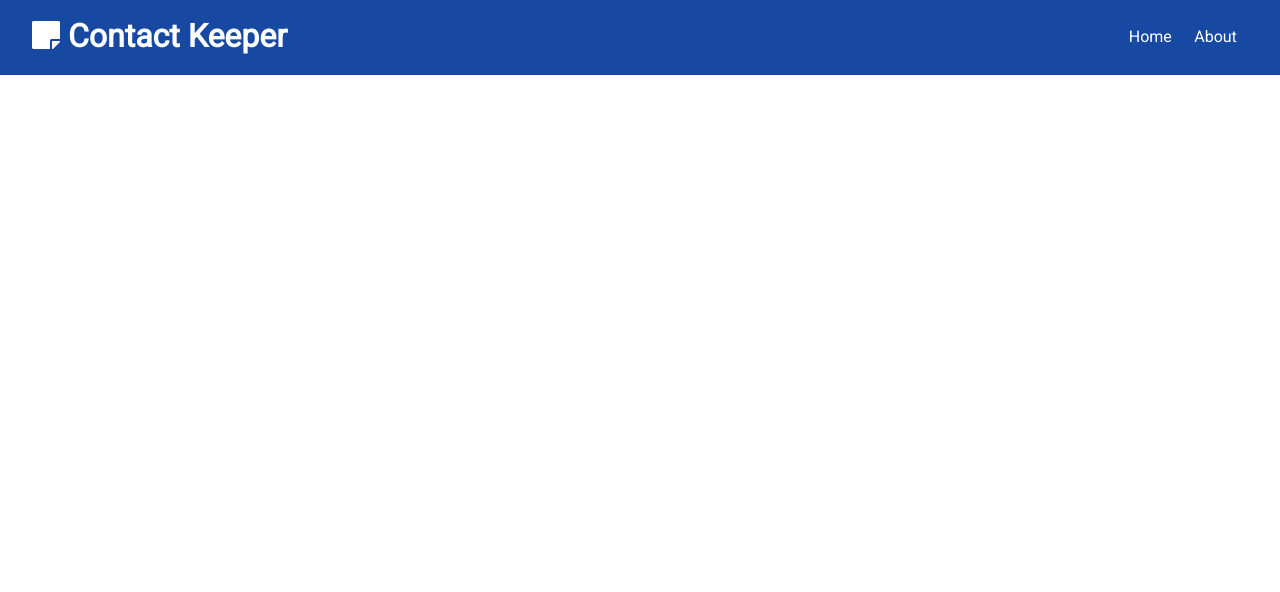
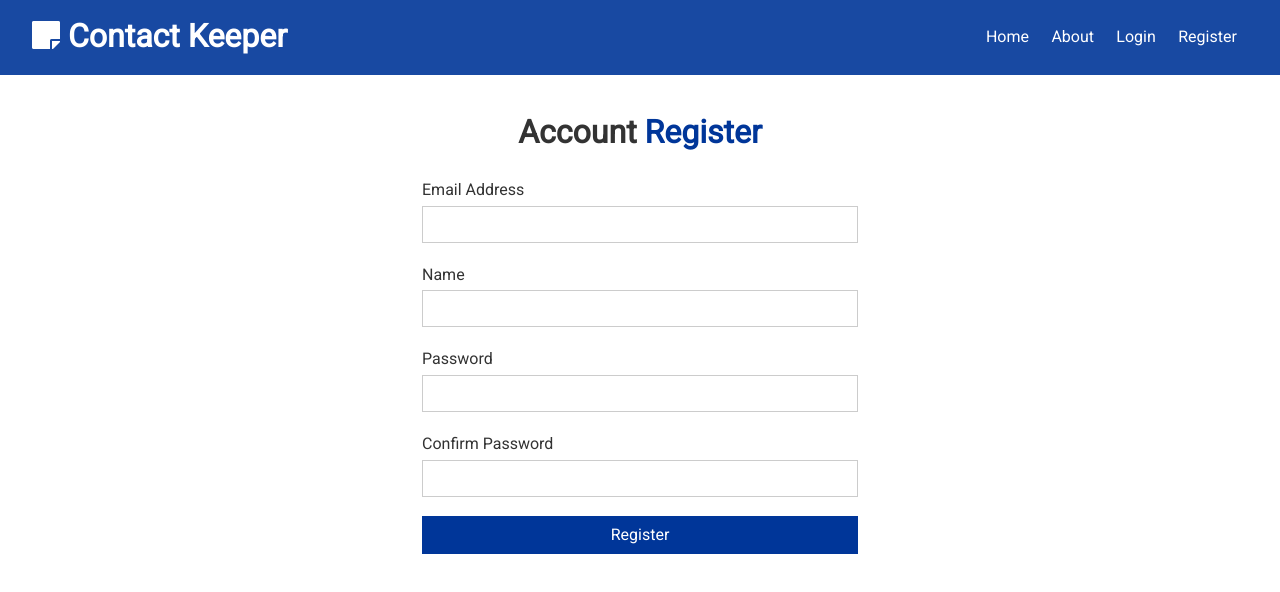
Before and after one commit to AF3204/contactKeeperAfd, a React (Create React App) app in the folder client/: page /register in a window 1280 px wide. Shown: the top 592 px of the page. Built offline with nearby package versions, Linux system fonts and the light colour scheme.

Commit message:
ADDED:  Register & Login Forms

```diff
--- a/client/src/App.js
+++ b/client/src/App.js
@@ -7,9 +7,12 @@
 
 // Contact
 import ContactState from './context/contact/ContactState';
+// 20210816 - Auth
+import AuthState from './context/auth/AuthState';
+// 20210817 - Register & Login-> This is a link
+import Register from './components/auth/Register';
+import Login from './components/auth/Login';
 
-// Auth
-import AuthState from './context/auth/AuthState';
 
 const App=()=>{
   /**
@@ -25,6 +28,8 @@
         <Switch>
           <Route exact path='/' component={Home}/>
           <Route exact path='/about' component={About}/>
+          <Route exact path='/register' component={Register}/>
+          <Route exact path='/login' component={Login}/>
         </Switch>
 
       </Router>
--- /dev/null
+++ b/client/src/components/auth/Login.js
@@ -0,0 +1,63 @@
+import React, {useState} from 'react'
+
+const Login = () => {
+    const[user, setUser] = useState({
+        email:'',
+        password:''
+    })
+
+    // Desconstructing
+    const {name, email, password, password2} = user
+
+    // Spread operator for user -> remeber the e.target
+    const onChange = e =>setUser({
+        ...user,
+        [e.target.name]: [e.target.value]
+    })
+
+    const onSubmit = e =>{
+        e.preventDefault();
+        console.log('Register Submit')
+    }
+    // We are using JSX html.
+    return (
+        <div className='form-container'>
+          <h1>
+            Account <span className='text-primary'>Login</span>
+          </h1>
+          {/* htmlFor is used in JSX */}
+          <form onSubmit={onSubmit}>
+            <div className='form-group'>
+              <label htmlFor='email'>Email Address</label>
+              <input
+                id='email'
+                type='email'
+                name='email'
+                value={email}
+                onChange={onChange}
+                required
+              />
+            </div>
+            <div className='form-group'>
+              <label htmlFor='password'>Password</label>
+              <input
+                id='password'
+                type='password'
+                name='password'
+                value={password}
+                onChange={onChange}
+                required
+                minLength='6'
+              />
+            </div>
+            <input
+              type='submit'
+              value='Login'
+              className='btn btn-primary btn-block'
+            />
+          </form>
+        </div>
+      );
+}
+
+export default Login
--- /dev/null
+++ b/client/src/components/auth/Register.js
@@ -0,0 +1,89 @@
+import React, {useEffect, useState} from 'react'
+
+const Register = () => {
+
+    const[user, setUser] = useState({
+        name:'',
+        email:'',
+        password:'',
+        password2:''
+    })
+
+    // Desconstructing
+    const {name, email, password, password2} = user
+
+    // Spread operator for user -> remeber the e.target
+    const onChange = e =>setUser({
+        ...user,
+        [e.target.name]: [e.target.value]
+    })
+
+    const onSubmit = e =>{
+        e.preventDefault();
+        console.log('Register Submit')
+    }
+    // We are using JSX html.
+    return (
+        <div className='form-container'>
+          <h1>
+            Account <span className='text-primary'>Register</span>
+          </h1>
+          {/* htmlFor is used in JSX */}
+          <form onSubmit={onSubmit}>
+            <div className='form-group'>
+              <label htmlFor='email'>Email Address</label>
+              <input
+                id='email'
+                type='email'
+                name='email'
+                value={email}
+                onChange={onChange}
+                required
+              />
+            </div>
+            <div className='form-group'>
+              <label htmlFor='name'>Name</label>
+              <input
+                id='name'
+                type='text'
+                name='name'
+                value={name}
+                onChange={onChange}
+                required
+              />
+            </div>
+            <div className='form-group'>
+              <label htmlFor='password'>Password</label>
+              <input
+                id='password'
+                type='password'
+                name='password'
+                value={password}
+                onChange={onChange}
+                required
+                minLength='6'
+              />
+            </div>
+            <div className='form-group'>
+              <label htmlFor='password2'>Confirm Password</label>
+              <input
+                id='password2'
+                type='password'
+                name='password2'
+                value={password2}
+                onChange={onChange}
+                required
+                minLength='6'
+              />
+            </div>
+            <input
+              type='submit'
+              value='Register'
+              className='btn btn-primary btn-block'
+            />
+          </form>
+        </div>
+      );
+}
+
+export default Register
--- a/client/src/components/layout/Navbar.js
+++ b/client/src/components/layout/Navbar.js
@@ -9,6 +9,8 @@
             <ul>
                 <li> <Link to='/'>Home</Link></li>
                 <li> <Link to='/about'>About</Link></li>
+                <li> <Link to='/login'>Login</Link></li>
+                <li> <Link to='/register'>Register</Link></li>
             </ul>
         </div>
     )
--- a/client/src/context/auth/AuthState.js
+++ b/client/src/context/auth/AuthState.js
@@ -1,5 +1,4 @@
 import React, {useReducer} from 'react'
-import {v4 as uuid} from 'uuid'
 import AuthContext from './authContext'
 import authReducer from './authReducer'
 import {
```
